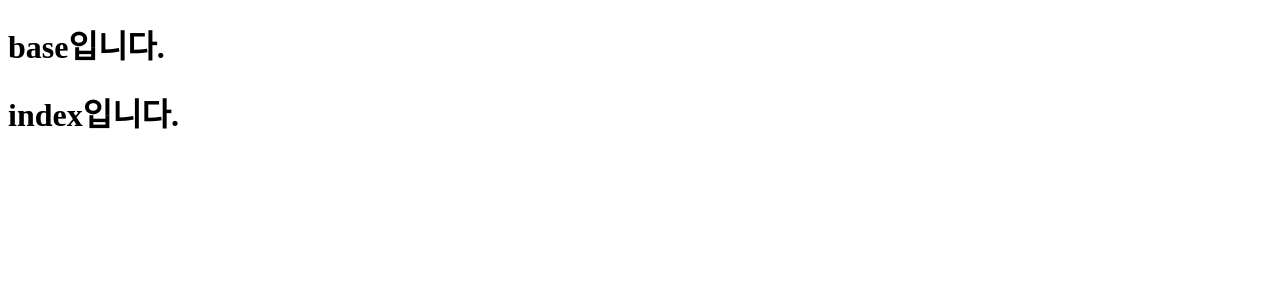
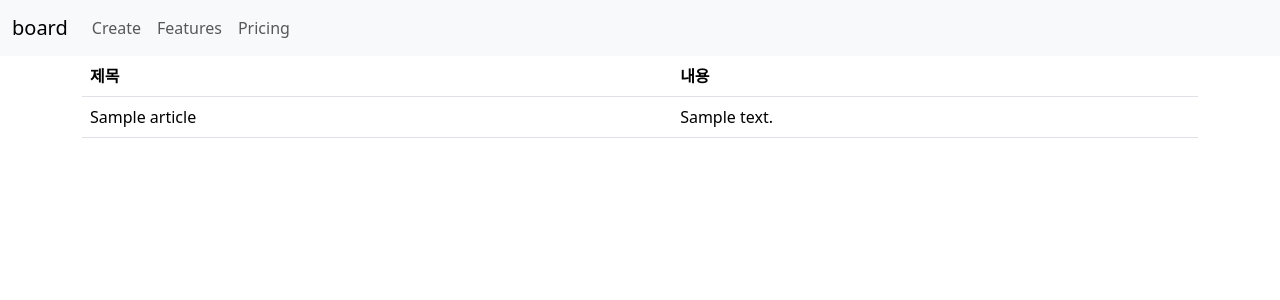
Before and after one commit to dsvit100/board, a Django app: page /articles/ in a window 1280 px wide. Shown: the top 300 px of the page. Run offline with Django 5.2, Linux system fonts and the light colour scheme; tables that the repository leaves empty hold one stand-in row (values such as "Sample post").

Commit message:
read(all)기능 구현

```diff
--- a/articles/templates/index.html
+++ b/articles/templates/index.html
@@ -4,5 +4,24 @@
 
  {% block body %}
 <!-- 구멍에 맞는 블럭(body)을 넣기 -->
- <h1> index입니다. </h1>
- {% endblock %}
+    <table class="table">
+        <thead>
+            <tr>
+                <th>제목</th>
+                <th>내용</th>
+                <!-- th나 td나 동일하게 칸을 나누긴 하나 -->
+                 <!-- th는 굵기표시가 됨(컬럼강조) -->
+            </tr>
+        </thead>
+        <tbody>
+            <!-- 아래의 내용을 반복해 주세요 -->
+            {% for article in articles %}
+            <tr>
+                <td>{{article.title}}</td>
+                <td>{{article.content}}</td>
+            </tr>
+            {% endfor %}
+        </tbody>
+    </table>
+
+{% endblock %}
--- a/articles/views.py
+++ b/articles/views.py
@@ -1,6 +1,13 @@
 from django.shortcuts import render
+from .models import Article
 
 # Create your views here.
 
 def index(request):
-    return render(request, 'index.html')
+    # 전체 게시물 읽기
+    articles = Article.objects.all()
+
+    context = {
+        'articles': articles,
+    }
+    return render(request, 'index.html', context)
--- a/templates/base.html
+++ b/templates/base.html
@@ -4,12 +4,32 @@
     <meta charset="UTF-8">
     <meta name="viewport" content="width=device-width, initial-scale=1.0">
     <title>Document</title>
+<link href="https://cdn.jsdelivr.net/npm/bootstrap@5.3.3/dist/css/bootstrap.min.css" rel="stylesheet" integrity="sha384-QWTKZyjpPEjISv5WaRU9OFeRpok6YctnYmDr5pNlyT2bRjXh0JMhjY6hW+ALEwIH" crossorigin="anonymous">
 </head>
 <body>
-    <h1>base입니다.</h1>
+    <nav class="navbar navbar-expand-lg bg-body-tertiary">
+        <div class="container-fluid">
+            <a class="navbar-brand" href="#">board</a>
+          <button class="navbar-toggler" type="button" data-bs-toggle="collapse" data-bs-target="#navbarNavAltMarkup" aria-controls="navbarNavAltMarkup" aria-expanded="false" aria-label="Toggle navigation">
+            <span class="navbar-toggler-icon"></span>
+          </button>
+          <div class="collapse navbar-collapse" id="navbarNavAltMarkup">
+            <div class="navbar-nav">
+              <a class="nav-link" href="#">Create</a>
+              <a class="nav-link" href="#">Features</a>
+              <a class="nav-link" href="#">Pricing</a>
+            </div>
+          </div>
+        </div>
+      </nav>
 
-    {% block body %}
-    <!-- body tag 안 쪽에 있는 구멍을 뚫음, body는 다른 말로 대체 가능 -->
-    {% endblock %}
+    <!-- 좌우여백 만들기 container -->
+    <div class="container">
+        {% block body %}
+        <!-- body tag 안 쪽에 있는 구멍을 뚫음, body는 다른 말로 대체 가능 -->
+        {% endblock %}
+    </div>
+
+<script src="https://cdn.jsdelivr.net/npm/bootstrap@5.3.3/dist/js/bootstrap.bundle.min.js" integrity="sha384-YvpcrYf0tY3lHB60NNkmXc5s9fDVZLESaAA55NDzOxhy9GkcIdslK1eN7N6jIeHz" crossorigin="anonymous"></script>
 </body>
 </html>
```
Also changed, not shown: 1 other file.
